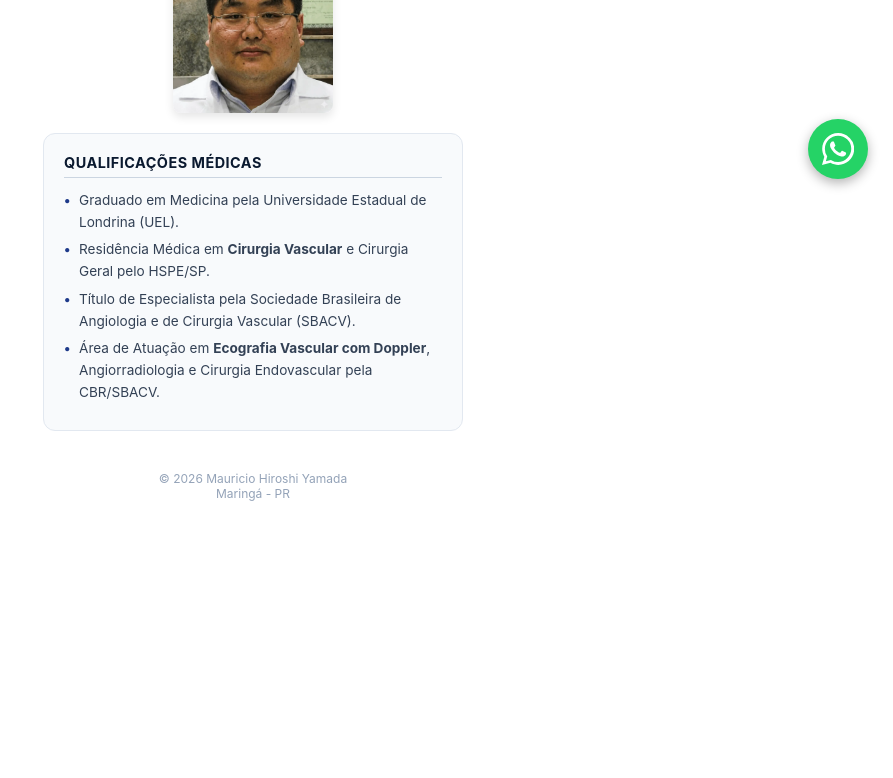
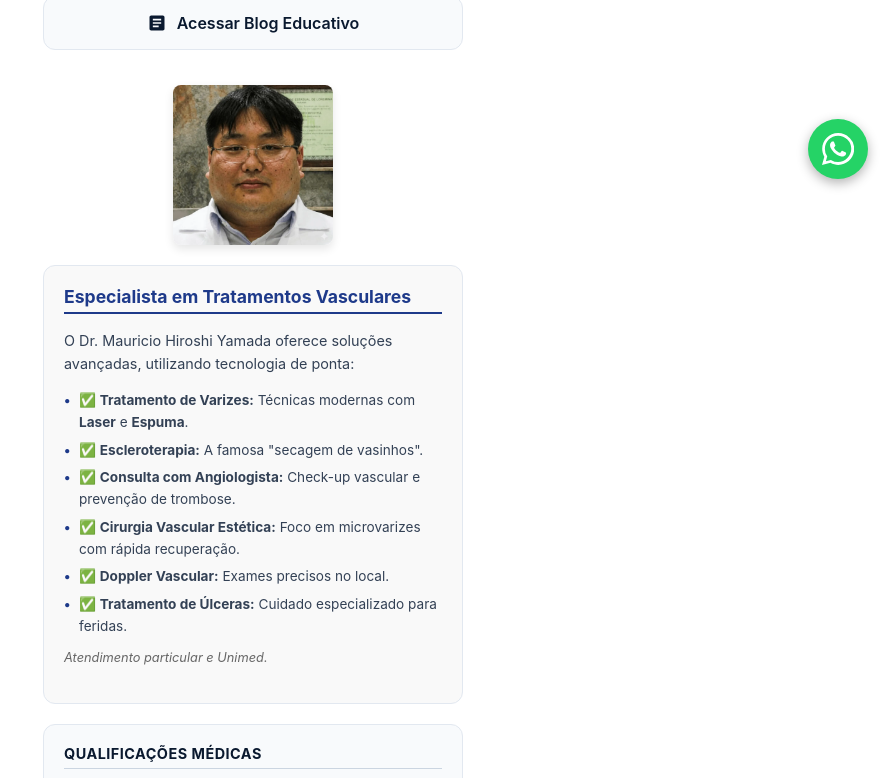
Before and after one commit to mauriciohy/site-dr-mauricio, a plain HTML site: page index.html in a window 1280 px wide. Shown: the part 596-1374 px from the top of the page, without its empty margins (387-1280 px from the left). Before the commit the page ends 1187 px from the top, so only its background shows below. Drawn offline with Linux system fonts and the light colour scheme.

Commit message:
Update index.html

```diff
--- a/index.html
+++ b/index.html
@@ -92,7 +92,6 @@
             margin-top: 8px;
         }
 
-        /* Aqui inserimos o ID tratamentos para o Google Ads encontrar */
         .tag {
             background: #f1f5f9;
             padding: 8px 16px;
@@ -166,7 +165,7 @@
             border: 1px solid var(--border);
             margin-top: 20px;
             margin-bottom: 15px;
-            scroll-margin-top: 20px; /* Para o scroll não bater no topo exato */
+            scroll-margin-top: 20px;
         }
 
         .info-section h3 {
@@ -178,6 +177,24 @@
             padding-bottom: 6px;
             letter-spacing: 0.5px;
             font-weight: 700;
+        }
+
+        /* Estilos da lista de tratamentos */
+        #tratamentos {
+            background-color: #f9f9f9;
+        }
+        #tratamentos h2 {
+            font-size: 1.1rem;
+            color: var(--accent);
+            margin-bottom: 15px;
+            border-bottom: 2px solid var(--accent);
+            padding-bottom: 5px;
+        }
+        #tratamentos p {
+            color: var(--text);
+            line-height: 1.6;
+            margin-bottom: 15px;
+            font-size: 0.9rem;
         }
 
         .info-list {
@@ -236,14 +253,18 @@ src="https://www.facebook.com/tr?id=2011007849113533&ev=PageView&noscript=1"
         <h1>Angiologista em Maringá - Especialista em Varizes</h1>
         <h2 style="font-size: 1.1rem; color: #1e3a8a; margin-top: 5px;">Dr. Mauricio Hiroshi Yamada</h2>
         <span class="crm">CRM-PR 21589 | RQE: 18282, 18281, 18295, 18294</span>
-
-        <span class="tag" id="tratamentos">Tratamento de Varizes a Laser e Cirurgia Vascular</span>
+        <span class="tag">Tratamento de Varizes a Laser e Cirurgia Vascular</span>
     </header>
 
     <div class="links-group">
         <a id="whatsapp" href="https://wa.me/5544991297111?text=Ola!%20Gostaria%20de%20agendar%20uma%20avaliacao%20vascular%20com%20o%20Dr.%20Mauricio." class="btn btn-main">
             <svg viewBox="0 0 24 24"><path d="M17.472 14.382c-.297-.149-1.758-.867-2.03-.967-.273-.099-.471-.148-.67.15-.197.297-.767.966-.94 1.164-.173.199-.347.223-.644.075-.297-.15-1.255-.463-2.39-1.475-.883-.788-1.48-1.761-1.653-2.059-.173-.297-.018-.458.13-.606.134-.133.298-.347.446-.52.149-.174.198-.298.298-.497.099-.198.05-.371-.025-.52-.075-.149-.669-1.612-.916-2.207-.242-.579-.487-.5-.669-.51-.173-.008-.371-.01-.57-.01-.198 0-.52.074-.792.372-.272.297-1.04 1.016-1.04 2.479 0 1.462 1.065 2.875 1.213 3.074.149.198 2.096 3.2 5.077 4.487.709.306 1.262.489 1.694.625.712.227 1.36.195 1.871.118.571-.085 1.758-.719 2.006-1.413.248-.694.248-1.289.173-1.413-.074-.124-.272-.198-.57-.347m-5.421 7.403h-.004a9.87 9.87 0 01-5.031-1.378l-.361-.214-3.741.982.998-3.648-.235-.374a9.86 9.86 0 01-1.51-5.26c.001-5.45 4.436-9.884 9.888-9.884 2.64 0 5.122 1.03 6.988 2.898a9.825 9.825 0 012.893 6.994c-.003 5.45-4.437 9.884-9.885 9.884m8.413-18.297A11.815 11.815 0 0012.05 0C5.495 0 .16 5.335.157 11.892c0 2.096.547 4.142 1.588 5.945L0 24l6.335-1.662c1.804 1.034 3.867 1.58 5.916 1.581h.005c6.554 0 11.89-5.335 11.893-11.893a11.821 11.821 0 00-3.48-8.413Z"/></svg>
             Agendar Consulta
+        </a>
+
+        <a href="#tratamentos" class="btn">
+            <svg viewBox="0 0 24 24"><path d="M19 3H5c-1.1 0-2 .9-2 2v14c0 1.1.9 2 2 2h14c1.1 0 2-.9 2-2V5c0-1.1-.9-2-2-2zm-5 14H7v-2h7v2zm3-4H7v-2h10v2zm0-4H7V7h10v2z" fill="currentColor"/></svg>
+            Ver Tratamentos
         </a>
 
         <a id="localizacao" href="https://g.page/r/CazimvJ5E7EBEBM" class="btn" target="_blank">
@@ -255,9 +276,28 @@ src="https://www.facebook.com/tr?id=2011007849113533&ev=PageView&noscript=1"
             <svg viewBox="0 0 24 24"><path d="M21.35 11.1h-9.17v2.73h6.51c-.33 3.81-3.5 5.44-6.5 5.44C8.36 19.27 5 16.25 5 12c0-4.1 3.2-7.27 7.2-7.27 3.09 0 4.9 1.97 4.9 1.97L19 4.72S16.56 2 12.1 2C6.42 2 2.03 6.8 2.03 12c0 5.05 4.13 10 10.22 10 5.35 0 9.25-3.67 9.25-9.09 0-1.15-.15-1.81-.15-1.81z" fill="currentColor"/></svg>
             Avaliações
         </a>
+
+        <a id="blog" href="https://www.maringavasculares.med.br/" class="btn" target="_blank">
+            <svg viewBox="0 0 24 24"><path d="M19 3H5c-1.1 0-2 .9-2 2v14c0 1.1.9 2 2 2h14c1.1 0 2-.9 2-2V5c0-1.1-.9-2-2-2zm-5 14H7v-2h7v2zm3-4H7v-2h10v2zm0-4H7V7h10v2z" fill="currentColor"/></svg>
+            Acessar Blog Educativo
+        </a>
     </div>
 
     <img src="foto.webp" alt="Dr. Mauricio Hiroshi Yamada" class="profile-pic" width="160" height="160" fetchpriority="high">
+
+    <section class="info-section" id="tratamentos">
+        <h2>Especialista em Tratamentos Vasculares</h2>
+        <p>O Dr. Mauricio Hiroshi Yamada oferece soluções avançadas, utilizando tecnologia de ponta:</p>
+        <ul class="info-list">
+            <li>✅ <strong>Tratamento de Varizes:</strong> Técnicas modernas com <strong>Laser</strong> e <strong>Espuma</strong>.</li>
+            <li>✅ <strong>Escleroterapia:</strong> A famosa "secagem de vasinhos".</li>
+            <li>✅ <strong>Consulta com Angiologista:</strong> Check-up vascular e prevenção de trombose.</li>
+            <li>✅ <strong>Cirurgia Vascular Estética:</strong> Foco em microvarizes com rápida recuperação.</li>
+            <li>✅ <strong>Doppler Vascular:</strong> Exames precisos no local.</li>
+            <li>✅ <strong>Tratamento de Úlceras:</strong> Cuidado especializado para feridas.</li>
+        </ul>
+        <p style="font-size: 0.8rem; margin-top: 10px; color: #666;"><em>Atendimento particular e Unimed.</em></p>
+    </section>
 
     <section class="info-section" id="qualificacoes">
         <h3>Qualificações Médicas</h3>
```
